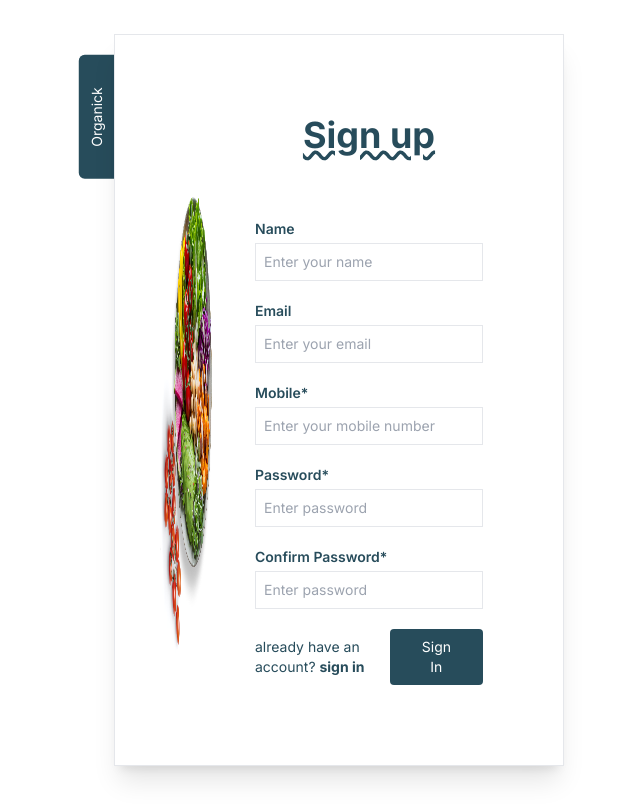
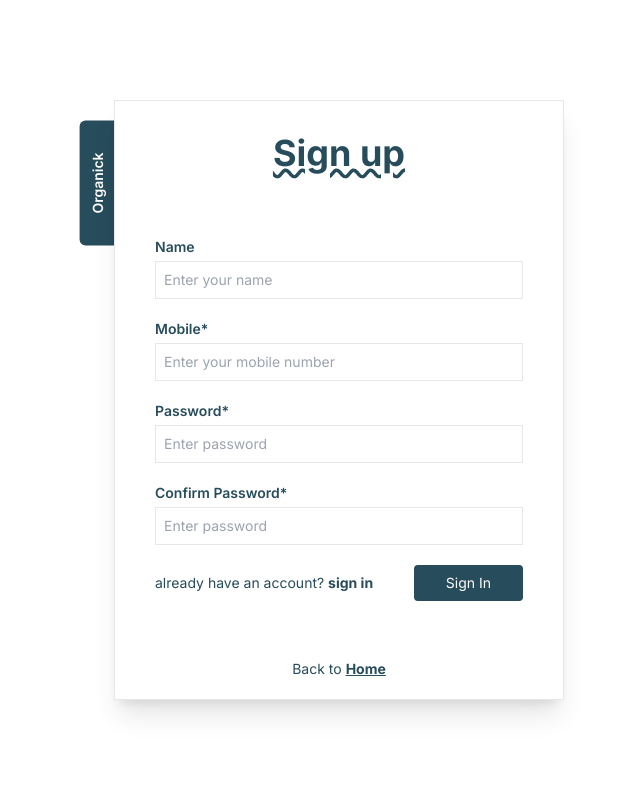
Before and after one commit to u-d-a-y-95/organick, a Next.js app: page /signup in a window 1280 px wide. Shown: the whole page, without its empty margins (301-941 px from the left). Built offline with nearby package versions, Linux system fonts and the light colour scheme.

Commit message:
design auth layout

```diff
--- a/package.json
+++ b/package.json
@@ -11,6 +11,7 @@
   "dependencies": {
     "@heroicons/react": "^2.0.18",
     "@hookform/resolvers": "^3.1.1",
+    "@reduxjs/toolkit": "^1.9.5",
     "@types/node": "20.3.1",
     "@types/react": "18.2.13",
     "@types/react-dom": "18.2.6",
@@ -22,6 +23,7 @@
     "react": "18.2.0",
     "react-dom": "18.2.0",
     "react-hook-form": "^7.45.2",
+    "react-redux": "^8.1.2",
     "tailwindcss": "3.3.2",
     "typescript": "5.1.3",
     "zod": "^3.21.4"
--- a/src/app/(auth)/layout.tsx
+++ b/src/app/(auth)/layout.tsx
@@ -1,3 +1,5 @@
+import Link from "next/link";
+
 export const metadata = {
   title: "Create Next App",
   description: "Generated by create next app",
@@ -11,10 +13,16 @@ export default function RootLayout({
   return (
     <section className="flex justify-center items-center h-screen">
       <div className="container mx-auto flex text-primary w-full p-5 sm:p-10 justify-center items-center">
-        <div className="flex-1 max-w-[450px] p-10 shadow-xl border min-h-[600px] relative bg-white">
+        <div className="flex-1 max-w-[450px] p-10 py-8 shadow-xl border min-h-[600px] relative bg-white">
           {children}
-          <div className="hidden md:block absolute top-16 -left-20 rounded-md rounded-bl-none rounded-br-none bg-primary text-white p-2 px-8 -rotate-90 -z-10">
+          <div className="hidden md:block absolute top-16 -left-20 rounded-md rounded-bl-none rounded-br-none bg-primary text-white p-2 px-8 -rotate-90 -z-10 font-semibold">
             Organick
+          </div>
+          <div className="absolute bottom-0 text-center left-1/2 -translate-x-1/2 my-5 ">
+            Back to{" "}
+            <Link href="/" className="font-bold underline">
+              Home
+            </Link>
           </div>
         </div>
       </div>
--- a/src/app/(auth)/signin/page.tsx
+++ b/src/app/(auth)/signin/page.tsx
@@ -1,92 +1,16 @@
-"use client";
+import { SignInForm } from "@/components/pages/signin";
 
-import { SigninForm } from "@/utils/pages/signin";
-import Image from "next/image";
-import Link from "next/link";
-import { useForm } from "react-hook-form";
-import { zodResolver } from "@hookform/resolvers/zod";
-import * as z from "zod";
-
-const schema = z.object({
-  mobile: z.string().min(11, "enter a valid mobile number"),
-  password: z.string().min(6, "enter at least 6 charecters"),
-});
+export const metadata = {
+  title: "Organick | Sign in",
+};
 
 export default function SignIn() {
-  const {
-    register,
-    handleSubmit,
-    formState: { errors },
-  } = useForm<SigninForm>({
-    defaultValues: {
-      mobile: "",
-      password: "",
-    },
-    resolver: zodResolver(schema),
-  });
-
-  const onsubmit = (data: SigninForm) => {
-    console.log(data);
-  };
   return (
-    <div className="container mx-auto flex text-primary w-full p-5 sm:p-10 justify-center items-center" >
-      <div className="hidden lg:block relative flex-1 xl:w-[600px] aspect-square">
-        <h2 className="text-2xl font-bold text-center"></h2>
-        <Image src="/img/about-banner-2.png" fill={true} alt="product" />
+    <>
+      <div className="text-center text-4xl font-bold underline decoration-wavy">
+        Sign In
       </div>
-      <div className="flex-1 max-w-[600px] p-5 sm:p-10 shadow-xl lg:shadow-none border lg:border-none">
-        <div className="text-center text-4xl font-bold underline decoration-wavy">
-          Sign In
-        </div>
-        <form onSubmit={handleSubmit(onsubmit)}>
-          <div className="mt-16">
-            <div className="flex flex-col">
-              <label className="font-semibold mb-1">Mobile</label>
-              <input
-                placeholder="Enter mobile number"
-                className="border p-2 [appearance:textfield]"
-                type="number"
-                {...register("mobile")}
-              />
-              {errors["mobile"] && (
-                <span className="text-red-500 text-sm mt-2">
-                  *{errors["mobile"].message}
-                </span>
-              )}
-            </div>
-            <div className="flex flex-col mt-5">
-              <label className="font-semibold mb-1 flex justify-between">
-                <span>Password</span>
-                <Link href="/forgotpassword">Forgot Password?</Link>
-              </label>
-              <input
-                placeholder="Enter password"
-                className="border p-2"
-                type="string"
-                {...register("password")}
-              />
-              {errors["password"] && (
-                <span className="text-red-500 text-sm mt-2">
-                  *{errors["password"].message}
-                </span>
-              )}
-            </div>
-          </div>
-          <div className="mt-5 flex flex-col sm:flex-row justify-between sm:items-center gap-5">
-            <div>
-              <p>
-                Don&apos;t have an account?{" "}
-                <Link href="/signup">
-                  <span className="font-bold">sign up</span>
-                </Link>
-              </p>
-            </div>
-            <button className="bg-primary border-none text-white px-8 py-2 rounded">
-              Sign In
-            </button>
-          </div>
-        </form>
-      </div>
-    </div>
+      <SignInForm />
+    </>
   );
 }
--- a/src/app/(auth)/signup/page.tsx
+++ b/src/app/(auth)/signup/page.tsx
@@ -25,12 +25,8 @@ export default function SignIn() {
   const [modal, setModal] = useState(false);
   const submitHandler = (data: SignupForm) => {};
   return (
-    <div className="flex  text-primary ">
-      <div className="hidden lg:block relative w-[600px] h-[600px] self-end">
-        <h2 className="text-2xl font-bold text-center"></h2>
-        <Image src="/img/about-banner-2.png" fill={true} alt="product" />
-      </div>
-      <div className="flex-1 sm:w-[600px] p-10 shadow-xl lg:shadow-none">
+    <>
+      <div className="">
         <div className="text-center text-4xl font-bold underline decoration-wavy">
           Sign up
         </div>
@@ -46,20 +42,6 @@ export default function SignIn() {
               {errors["name"] && (
                 <span className="text-red-500 text-sm mt-2">
                   *{errors["name"].message}
-                </span>
-              )}
-            </div>
-            <div className="flex flex-col mt-5">
-              <label className="font-semibold mb-1">Email</label>
-              <input
-                placeholder="Enter your email"
-                className="border p-2"
-                type="email"
-                {...register("email")}
-              />
-              {errors["email"] && (
-                <span className="text-red-500 text-sm mt-2">
-                  *{errors["email"].message}
                 </span>
               )}
             </div>
@@ -127,6 +109,6 @@ export default function SignIn() {
       >
         <Otp />
       </Modal>
-    </div>
+    </>
   );
 }
--- a/src/app/(main)/layout.tsx
+++ b/src/app/(main)/layout.tsx
@@ -4,8 +4,6 @@ import Footer from "@/components/layout/footer";
 
 export const metadata = {
   title: "Organick | Home",
-  description:
-    "Bangladesh is No1 online grocery store, daily needs supplier, and shopping site in Bangladesh. Sell diapers, rice, oil from the Dhaka marke",
 };
 
 export default function RootLayout({
--- a/src/app/globals.css
+++ b/src/app/globals.css
@@ -7,8 +7,8 @@
   input[type="number"]::-webkit-outer-spin-button {
     @apply appearance-none;
   }
+
+  input{
+    @apply outline-primary
+  }
 }
-
-.animate-infinite{
-  animation-iteration-count:infinite ;
-}
--- a/src/app/layout.tsx
+++ b/src/app/layout.tsx
@@ -1,3 +1,4 @@
+import { RootProvider } from "@/state/rootProvider";
 import "./globals.css";
 import { Inter } from "next/font/google";
 
@@ -5,7 +6,8 @@ const inter = Inter({ subsets: ["latin"] });
 
 export const metadata = {
   title: "Organick",
-  description: "Generated by create next app",
+  description:
+    "Bangladesh is No1 online grocery store, daily needs supplier, and shopping site in Bangladesh. Sell diapers, rice, oil from the Dhaka marke",
 };
 
 export default function RootLayout({
@@ -16,7 +18,7 @@ export default function RootLayout({
   return (
     <html lang="en">
       <body className={`${inter.className} bg-white text-primary-dark text-sm`}>
-        {children}
+        <RootProvider>{children}</RootProvider>
       </body>
     </html>
   );
--- a/src/components/layout/header.tsx
+++ b/src/components/layout/header.tsx
@@ -1,14 +1,16 @@
+"use client";
 import Image from "next/image";
 import Navbar from "./navbar";
 
 import {
   ShoppingCartIcon,
   MagnifyingGlassIcon,
-  HeartIcon,
 } from "@heroicons/react/24/outline";
 import Link from "next/link";
+import { useAppSelector } from "@/state";
 
 export default function Header() {
+  const { isLogged } = useAppSelector((state) => state.auth);
   return (
     <div className="sticky top-0 bg-white z-10">
       <div className="container mx-auto py-4">
@@ -34,12 +36,14 @@ export default function Header() {
               </div>
               <div className="flex-1">Cart (0)</div>
             </div>
-
-            {/* <div className="bg-primary text-white rounded-full w-8 aspect-square flex justify-center items-center ring ring-offset-2 ring-gray-400"></div> */}
-
-            <div className="bg-primary text-white px-4 p-2 rounded">
-              <Link href="/signin">Sign in</Link>
-            </div>
+            {isLogged && (
+              <div className="bg-primary text-white rounded-full w-8 aspect-square flex justify-center items-center ring ring-offset-2 ring-gray-400"></div>
+            )}
+            {!isLogged && (
+              <div className="bg-primary text-white px-4 p-2 rounded">
+                <Link href="/signin">Sign in</Link>
+              </div>
+            )}
           </div>
         </div>
       </div>
--- /dev/null
+++ b/src/components/pages/signin.tsx
@@ -0,0 +1,80 @@
+"use client";
+
+import { SigninForm } from "@/utils/pages/signin";
+import Link from "next/link";
+import { useForm } from "react-hook-form";
+import { zodResolver } from "@hookform/resolvers/zod";
+import * as z from "zod";
+
+const schema = z.object({
+  mobile: z.string().min(11, "enter a valid mobile number"),
+  password: z.string().min(6, "enter at least 6 charecters"),
+});
+
+export const SignInForm = () => {
+  const {
+    register,
+    handleSubmit,
+    formState: { errors },
+  } = useForm<SigninForm>({
+    defaultValues: {
+      mobile: "",
+      password: "",
+    },
+    resolver: zodResolver(schema),
+  });
+
+  const onsubmit = (data: SigninForm) => {
+    console.log(data);
+  };
+  return (
+    <form onSubmit={handleSubmit(onsubmit)}>
+      <div className="mt-16">
+        <div className="flex flex-col">
+          <label className="font-semibold mb-1">Mobile</label>
+          <input
+            placeholder="Enter mobile number"
+            className="border p-2 [appearance:textfield]"
+            type="number"
+            {...register("mobile")}
+          />
+          {errors["mobile"] && (
+            <span className="text-red-500 text-sm mt-1">
+              *{errors["mobile"].message}
+            </span>
+          )}
+        </div>
+        <div className="flex flex-col mt-5">
+          <label className="font-semibold mb-1 flex justify-between">
+            <span>Password</span>
+            <Link href="/forgotpassword">Forgot Password?</Link>
+          </label>
+          <input
+            placeholder="Enter password"
+            className="border p-2"
+            type="string"
+            {...register("password")}
+          />
+          {errors["password"] && (
+            <span className="text-red-500 text-sm mt-1">
+              *{errors["password"].message}
+            </span>
+          )}
+        </div>
+      </div>
+      <div className="mt-5 flex flex-col sm:flex-row justify-between sm:items-center gap-5">
+        <div>
+          <p>
+            Don&apos;t have an account?{" "}
+            <Link href="/signup">
+              <span className="font-bold">sign up</span>
+            </Link>
+          </p>
+        </div>
+        <button className="bg-primary border-none text-white px-8 py-2 rounded">
+          Sign In
+        </button>
+      </div>
+    </form>
+  );
+};
```
Also changed, not shown: 1 other file (tests, documents, lock files or other folders).
